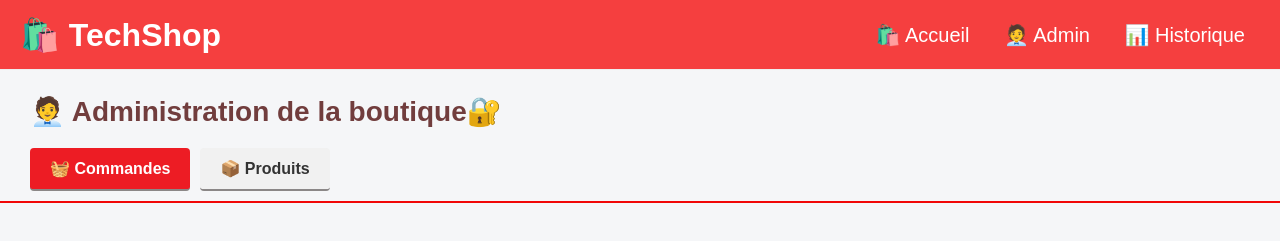
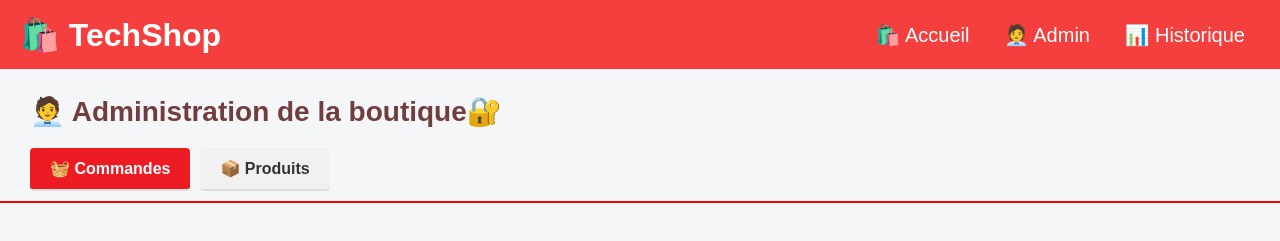
Before and after one commit to lotfimoussaoui23/E-commerce1, a website: page admin.html in a window 1280 px wide. Shown: the top 241 px of the page. Drawn offline with Linux system fonts and the light colour scheme; no server answers.

Commit message:
Update admin.html

```diff
--- a/admin.html
+++ b/admin.html
@@ -71,7 +71,7 @@
             padding: 11px 20px;
             font-weight: bold;
             border-radius: 4px;
-            border-bottom: 2px solid #8b8787;
+            border-bottom: 2px solid #ddd;
         }
 
         .admin-menu a:hover {
```
